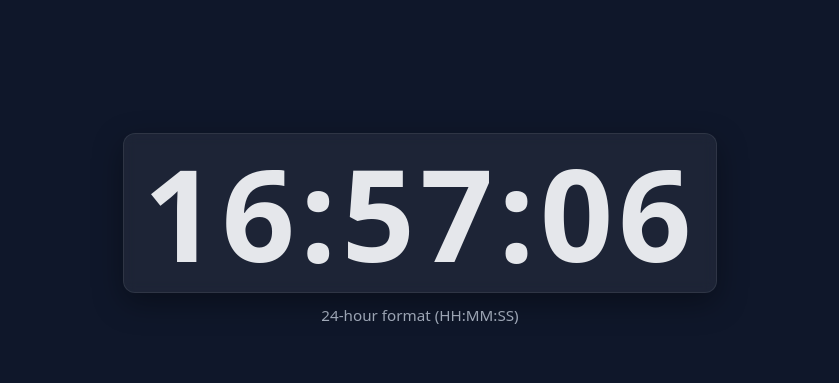
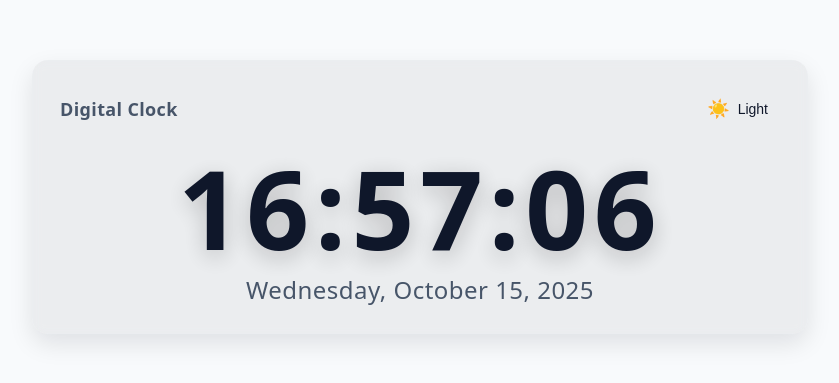
Before and after one commit to PriyankaGopagani/digital-clock-demo, a plain HTML site: page index.html in a window 1280 px wide. Shown: the part 203-586 px from the top of the page, without its empty margins (220-1059 px from the left). Drawn offline with Linux system fonts and the light colour scheme.

Commit message:
Update index.html for round 2

```diff
--- a/index.html
+++ b/index.html
@@ -1,81 +1,210 @@
-<!doctype html>
+<!DOCTYPE html>
 <html lang="en">
 <head>
   <meta charset="utf-8" />
   <meta name="viewport" content="width=device-width, initial-scale=1" />
   <title>Digital Clock</title>
+  <meta name="color-scheme" content="light dark" />
   <style>
     :root {
-      color-scheme: light dark;
+      --bg: #0b1220;
+      --fg: #e5e7eb;
+      --muted: #9aa3b2;
+      --accent: #22d3ee;
+      --card: rgba(255, 255, 255, 0.06);
+      --shadow: 0 10px 30px rgba(0, 0, 0, 0.35);
     }
-    html, body {
-      height: 100%;
+    [data-theme="light"] {
+      --bg: #f8fafc;
+      --fg: #0f172a;
+      --muted: #475569;
+      --accent: #2563eb;
+      --card: rgba(0, 0, 0, 0.05);
+      --shadow: 0 10px 24px rgba(2, 6, 23, 0.1);
+    }
+    [data-theme="dark"] {
+      --bg: #0b1220;
+      --fg: #e5e7eb;
+      --muted: #9aa3b2;
+      --accent: #22d3ee;
+      --card: rgba(255, 255, 255, 0.06);
+      --shadow: 0 10px 30px rgba(0, 0, 0, 0.35);
+    }
+
+    html, body { height: 100%; }
+    body {
       margin: 0;
-      font-family: system-ui, -apple-system, "Segoe UI", Roboto, Ubuntu, "Helvetica Neue", Arial, "Noto Sans", "Apple Color Emoji", "Segoe UI Emoji", "Segoe UI Symbol", sans-serif;
-      background: #0f172a; /* slate-900 */
-      color: #e5e7eb;      /* gray-200 */
+      font-family: system-ui, -apple-system, Segoe UI, Roboto, Ubuntu, Cantarell, "Noto Sans", sans-serif;
+      background:
+        radial-gradient(1200px 1200px at 100% -100%, rgba(34, 211, 238, 0.08), transparent 60%),
+        radial-gradient(900px 900px at -30% 120%, rgba(37, 99, 235, 0.1), transparent 55%),
+        var(--bg);
+      color: var(--fg);
+      display: grid;
+      place-items: center;
+      transition: background 300ms ease, color 300ms ease;
     }
-    .wrap {
-      height: 100%;
+
+    .clock-app {
+      width: min(92vw, 720px);
+      padding: 32px 28px 28px;
+      border-radius: 16px;
+      background: var(--card);
+      backdrop-filter: blur(6px);
+      box-shadow: var(--shadow);
+      position: relative;
+    }
+
+    .header {
       display: flex;
       align-items: center;
-      justify-content: center;
+      justify-content: space-between;
+      gap: 12px;
+      margin-bottom: 24px;
+    }
+    .title {
+      font-weight: 700;
+      letter-spacing: .02em;
+      font-size: 18px;
+      color: var(--muted);
+      margin: 0;
+    }
+
+    .theme-toggle {
+      appearance: none;
+      border: none;
+      background: transparent;
+      color: var(--fg);
+      cursor: pointer;
+      padding: 8px 12px;
+      border-radius: 999px;
+      display: inline-flex;
+      align-items: center;
+      gap: 8px;
+      font-size: 14px;
+      line-height: 1;
+      transition: background-color 200ms ease, color 200ms ease, transform 100ms ease;
+    }
+    .theme-toggle:hover {
+      background: rgba(127,127,127,0.12);
+    }
+    .theme-toggle:active { transform: translateY(1px); }
+    .theme-toggle .icon { font-size: 18px; }
+
+    .time {
+      font-variant-numeric: tabular-nums;
+      letter-spacing: 0.05em;
+      font-weight: 800;
+      font-size: clamp(48px, 8vw + 12px, 110px);
       text-align: center;
-      padding: 2rem;
+      margin: 8px 0;
+      line-height: 1.05;
+      text-shadow: 0 6px 24px rgba(0,0,0,0.22);
     }
-    .clock {
-      font-variant-numeric: tabular-nums;
-      font-weight: 700;
-      letter-spacing: 0.04em;
-      font-size: clamp(3rem, 12vw, 8rem);
-      line-height: 1;
-      padding: 1rem 1.25rem;
-      border-radius: 0.75rem;
-      background: rgba(255,255,255,0.06);
-      box-shadow:
-        0 10px 30px rgba(0,0,0,0.35),
-        inset 0 0 0 1px rgba(255,255,255,0.08);
-      backdrop-filter: blur(6px);
-      -webkit-backdrop-filter: blur(6px);
+
+    .date {
+      text-align: center;
+      color: var(--muted);
+      font-size: clamp(16px, 2.2vw + 6px, 24px);
+      letter-spacing: 0.02em;
+      margin-top: 6px;
     }
-    .subtitle {
-      margin-top: 0.75rem;
-      font-size: 0.95rem;
-      color: #a7b0c0;
+
+    .sr-only {
+      position: absolute;
+      width: 1px;
+      height: 1px;
+      padding: 0;
+      margin: -1px;
+      overflow: hidden;
+      clip: rect(0,0,0,0);
+      white-space: nowrap;
+      border: 0;
     }
   </style>
 </head>
-<body>
-  <div class="wrap">
-    <main>
-      <div id="clock" class="clock" aria-live="polite" aria-label="Current time, 24-hour format">--:--:--</div>
-      <div class="subtitle">24-hour format (HH:MM:SS)</div>
-    </main>
+<body data-theme="dark">
+  <div class="clock-app">
+    <div class="header">
+      <h1 class="title">Digital Clock</h1>
+      <button id="themeToggle" class="theme-toggle" aria-pressed="false" aria-label="Toggle dark and light mode" title="Toggle dark/light mode">
+        <span class="icon" aria-hidden="true">🌙</span>
+        <span class="label">Dark</span>
+      </button>
+    </div>
+
+    <div id="time" class="time">00:00:00</div>
+    <div id="date" class="date">Monday, January 1, 1970</div>
   </div>
 
   <script>
     (function () {
-      const el = document.getElementById('clock');
+      const timeEl = document.getElementById('time');
+      const dateEl = document.getElementById('date');
+      const toggleBtn = document.getElementById('themeToggle');
+      const root = document.body;
+      const THEME_KEY = 'clock.theme';
 
-      function pad(n) {
-        return String(n).padStart(2, '0');
+      function prefersDark() {
+        return window.matchMedia && window.matchMedia('(prefers-color-scheme: dark)').matches;
       }
 
-      function updateTime() {
-        const now = new Date();
-        const hh = now.getHours();
-        const mm = now.getMinutes();
-        const ss = now.getSeconds();
-        const text = `${pad(hh)}:${pad(mm)}:${pad(ss)}`;
-        el.textContent = text;
-        document.title = `${text} • Digital Clock`;
+      function setTheme(theme) {
+        const t = theme === 'dark' ? 'dark' : 'light';
+        root.setAttribute('data-theme', t);
+        const isDark = t === 'dark';
+        toggleBtn.setAttribute('aria-pressed', String(isDark));
+        toggleBtn.setAttribute('aria-label', isDark ? 'Switch to light mode' : 'Switch to dark mode');
+        toggleBtn.querySelector('.icon').textContent = isDark ? '🌙' : '☀️';
+        toggleBtn.querySelector('.label').textContent = isDark ? 'Dark' : 'Light';
       }
 
-      // Initial paint
-      updateTime();
+      function initTheme() {
+        const saved = localStorage.getItem(THEME_KEY);
+        const theme = saved || (prefersDark() ? 'dark' : 'light');
+        setTheme(theme);
+      }
 
-      // Update every second
-      setInterval(updateTime, 1000);
+      toggleBtn.addEventListener('click', () => {
+        const current = root.getAttribute('data-theme') || (prefersDark() ? 'dark' : 'light');
+        const next = current === 'dark' ? 'light' : 'dark';
+        setTheme(next);
+        try { localStorage.setItem(THEME_KEY, next); } catch (_) {}
+      });
+
+      // Live clock + date
+      function pad(n) { return String(n).padStart(2, '0'); }
+
+      function update() {
+        const now = new Date();
+        const hh = pad(now.getHours());
+        const mm = pad(now.getMinutes());
+        const ss = pad(now.getSeconds());
+        timeEl.textContent = `${hh}:${mm}:${ss}`;
+
+        const dateStr = new Intl.DateTimeFormat(undefined, {
+          weekday: 'long',
+          month: 'long',
+          day: 'numeric',
+          year: 'numeric'
+        }).format(now);
+        dateEl.textContent = dateStr;
+      }
+
+      initTheme();
+      update();
+      setInterval(update, 1000);
+
+      // Follow system theme if user hasn't chosen one
+      try {
+        const mq = window.matchMedia('(prefers-color-scheme: dark)');
+        const onChange = (e) => {
+          const saved = localStorage.getItem(THEME_KEY);
+          if (!saved) setTheme(e.matches ? 'dark' : 'light');
+        };
+        if (mq.addEventListener) mq.addEventListener('change', onChange);
+        else if (mq.addListener) mq.addListener(onChange);
+      } catch (_) {}
     })();
   </script>
 </body>
```
